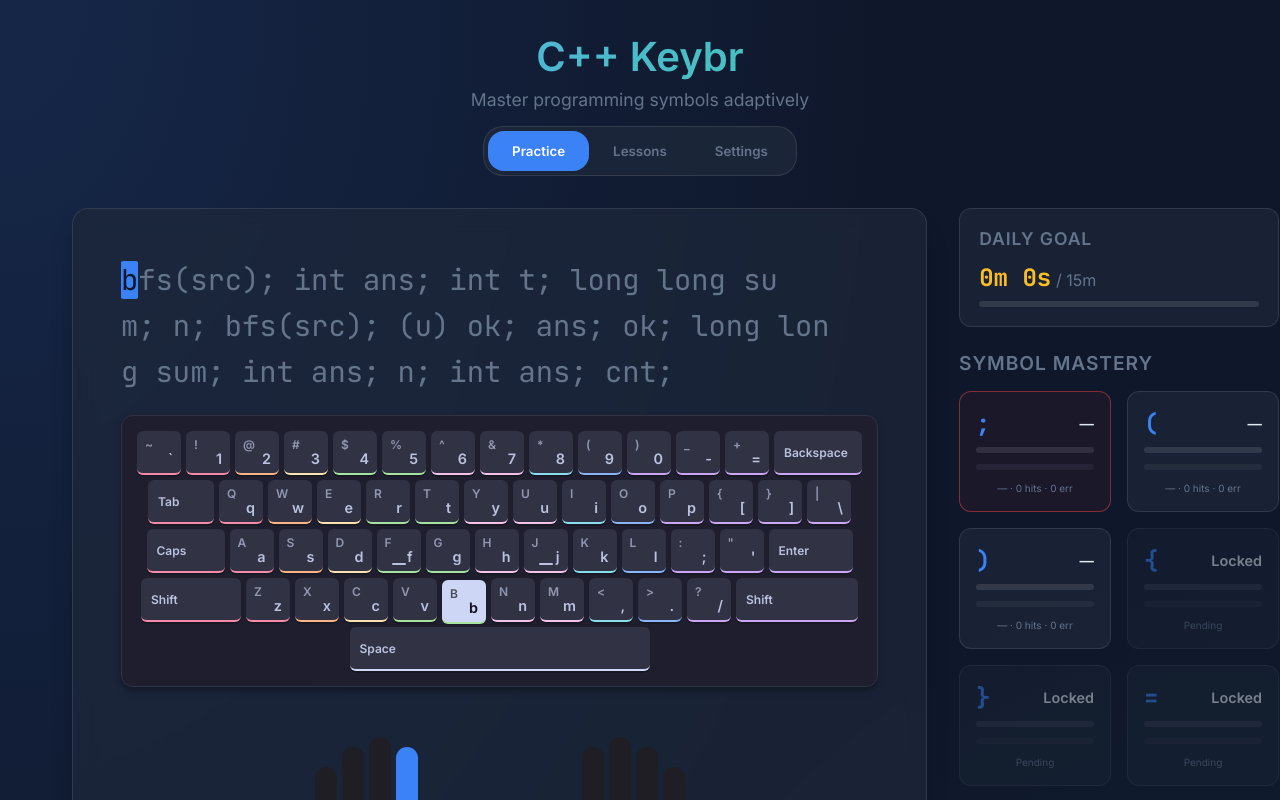
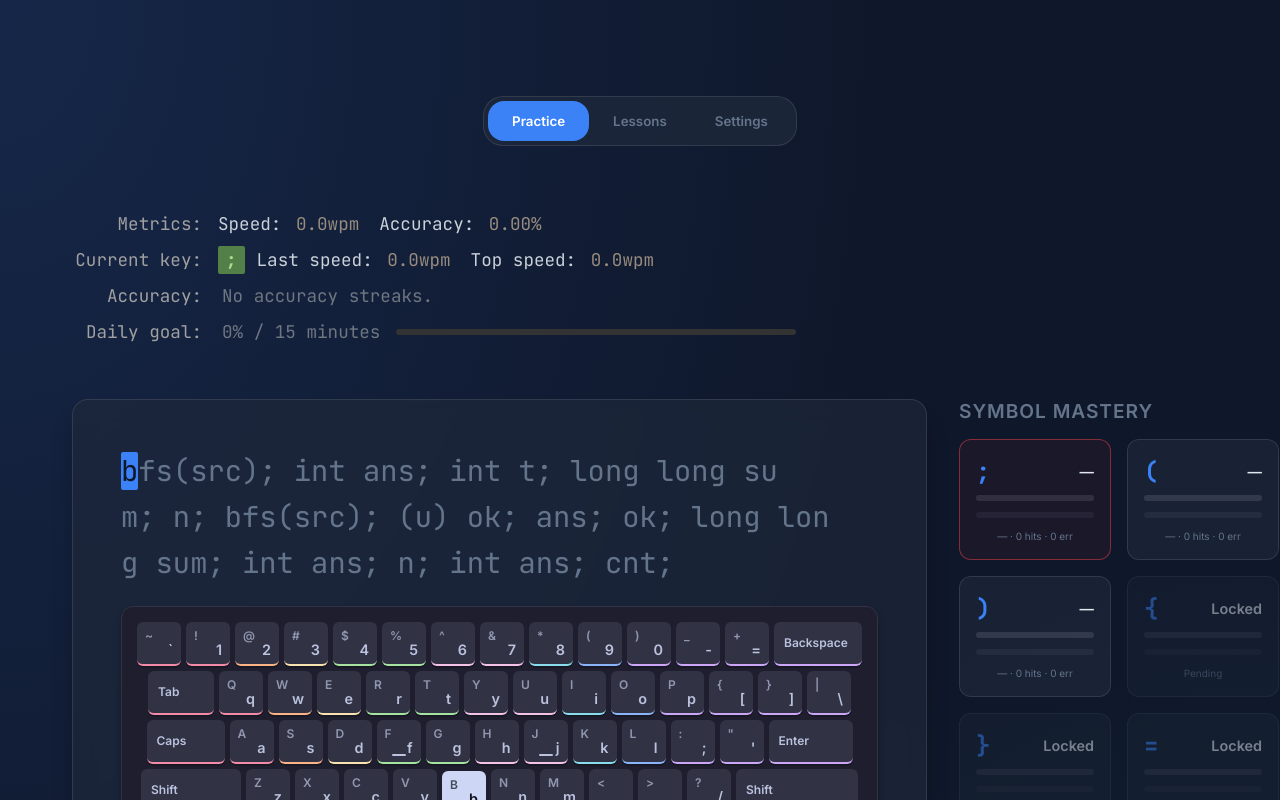
Before and after one commit to SagarPalled/cpp-keybr, a React (Vite) app: page / in a window 1280 px wide. Shown: the top 800 px of the page. Built offline with nearby package versions, Linux system fonts and the light colour scheme.

Commit message:
feat: redesign top layout with MetricsDashboard

```diff
--- a/src/App.css
+++ b/src/App.css
@@ -27,7 +27,8 @@ body {
   min-height: 100vh;
   display: flex;
   justify-content: center;
-  align-items: center;
+  align-items: flex-start;
+  padding-top: 4rem;
 }
 
 .app-container {
@@ -241,6 +242,12 @@ main {
   align-items: center;
   gap: 1rem;
   margin-top: 1rem;
+}
+
+.mode-toggle-container {
+  display: flex;
+  justify-content: center;
+  margin-bottom: 2rem;
 }
 
 .mode-toggle {
--- a/src/App.tsx
+++ b/src/App.tsx
@@ -3,6 +3,7 @@ import { KeybrAlgo } from './algo/KeybrAlgo';
 import { SnippetGenerator } from './algo/SnippetGenerator';
 import { LESSONS, generateLessonSnippet } from './algo/Lessons';
 import { Keyboard } from './components/Keyboard';
+import { MetricsDashboard } from './components/MetricsDashboard';
 import './App.css';
 
 interface DailyProgress {
@@ -200,12 +201,7 @@ function App() {
       tabIndex={0}
       ref={containerRef}
     >
-      <header>
-        <div className="header-titles">
-          <h1>C++ Keybr</h1>
-          <p>Master programming symbols adaptively</p>
-        </div>
-        <div className="header-controls">
+      <div className="mode-toggle-container">
         <div className="mode-toggle">
           <button
             className={mode === 'practice' ? 'active' : ''}
@@ -227,7 +223,14 @@ function App() {
           </button>
         </div>
       </div>
-      </header>
+      {mode === 'practice' && (
+        <MetricsDashboard
+          globalStats={algo.getGlobalStats()}
+          focusedSymbol={focusedSymbol}
+          focusedStats={stats[focusedSymbol] || {}}
+          dailyProgress={dailyProgress}
+        />
+      )}
 
       <div className="app-body">
         {mode === 'settings' ? (
@@ -328,24 +331,7 @@ function App() {
       </main>
 
       <aside className="stats-dashboard">
-        {/* Daily Goal Widget */}
-        <div className="daily-goal-widget">
-          <div className="daily-goal-header">
-            <h3>Daily Goal</h3>
-          </div>
-          <div className="daily-goal-progress">
-            <div className="daily-goal-text">
-              <span className="current-time">{Math.floor(dailyProgress.activeTimeMs / 60000)}m {Math.floor((dailyProgress.activeTimeMs % 60000) / 1000)}s</span>
-              <span className="target-time">/ {dailyProgress.targetMinutes}m</span>
-            </div>
-            <div className="progress-bar">
-              <div
-                className="progress-fill daily-fill"
-                style={{ width: `${Math.min(100, (dailyProgress.activeTimeMs / (dailyProgress.targetMinutes * 60000)) * 100)}%` }}
-              ></div>
-            </div>
-          </div>
-        </div>
+
 
         {mode === 'practice' ? (
           <>
--- a/src/algo/KeybrAlgo.ts
+++ b/src/algo/KeybrAlgo.ts
@@ -418,4 +418,37 @@ export class KeybrAlgo {
     }
     return result;
   }
+
+  public getGlobalStats(): { wpm: number; accuracy: number; score: number } {
+    let totalHits = 0;
+    let totalMisses = 0;
+    let avgTimeAccumulator = 0;
+    let keysWithData = 0;
+
+    for (const sym of this.symbolProgression) {
+      const st = this.charState[sym].stats;
+      totalHits += st.hitCount;
+      totalMisses += st.missCount;
+      if (st.timeToType) {
+        avgTimeAccumulator += st.timeToType;
+        keysWithData++;
+      }
+    }
+
+    let wpm = 0;
+    if (keysWithData > 0) {
+      const avgMs = avgTimeAccumulator / keysWithData;
+      wpm = (60000 / avgMs) / 5;
+    }
+
+    let accuracy = 0;
+    const totalAttempts = totalHits + totalMisses;
+    if (totalAttempts > 0) {
+      accuracy = (totalHits / totalAttempts) * 100;
+    }
+
+    const score = totalHits * 10;
+
+    return { wpm, accuracy, score };
+  }
 }
--- /dev/null
+++ b/src/components/MetricsDashboard.css
@@ -0,0 +1,73 @@
+.metrics-dashboard {
+  font-family: 'JetBrains Mono', monospace;
+  font-size: 1.1rem;
+  line-height: 1.6;
+  color: #c9d1d9;
+  display: flex;
+  flex-direction: column;
+  gap: 8px;
+  margin-bottom: 20px;
+}
+
+.metric-row {
+  display: flex;
+  align-items: center;
+  gap: 16px;
+}
+
+.metric-label {
+  color: #a0a0a0;
+  width: 130px;
+  text-align: right;
+  flex-shrink: 0;
+}
+
+.metric-values {
+  display: flex;
+  align-items: center;
+  gap: 20px;
+}
+
+.metric-item {
+  color: #c9d1d9;
+}
+
+.metric-val {
+  color: #988c7f; /* A muted warm gray/brown like in the screenshot */
+  margin-left: 4px;
+}
+
+.text-muted {
+  color: #6e7681;
+}
+
+.current-key-box {
+  background-color: #538048; /* Dark green box */
+  color: #aedd91; /* Light green text */
+  padding: 0 8px;
+  border-radius: 2px;
+  font-weight: bold;
+  margin-right: -8px; /* Offset the gap slightly */
+}
+
+/* Daily Goal Row Specifics */
+.daily-goal-row {
+  flex-grow: 1;
+  gap: 16px;
+}
+
+.dashboard-progress-track {
+  height: 6px;
+  background-color: #333333;
+  flex-grow: 1;
+  max-width: 400px;
+  border-radius: 3px;
+  overflow: hidden;
+  position: relative;
+}
+
+.dashboard-progress-fill {
+  height: 100%;
+  background-color: #4b4b4b;
+  transition: width 0.3s ease;
+}
--- /dev/null
+++ b/src/components/MetricsDashboard.tsx
@@ -0,0 +1,81 @@
+import React from 'react';
+import './MetricsDashboard.css';
+import type { CharStats } from '../algo/KeybrAlgo';
+
+interface DailyProgress {
+  date: string;
+  activeTimeMs: number;
+  targetMinutes: number;
+}
+
+interface MetricsDashboardProps {
+  globalStats: { wpm: number; accuracy: number; score: number };
+  focusedSymbol: string;
+  focusedStats: CharStats;
+  dailyProgress: DailyProgress;
+}
+
+export const MetricsDashboard: React.FC<MetricsDashboardProps> = ({
+  globalStats,
+  focusedSymbol,
+  focusedStats,
+  dailyProgress,
+}) => {
+  const formatWpm = (wpm: number) => (wpm > 0 ? wpm.toFixed(1) : '0.0');
+
+  const currentWpm = focusedStats.timeToType ? (60000 / focusedStats.timeToType) / 5 : 0;
+  const topWpm = focusedStats.bestTimeToType ? (60000 / focusedStats.bestTimeToType) / 5 : 0;
+
+  const progressPercent = Math.min(100, (dailyProgress.activeTimeMs / (dailyProgress.targetMinutes * 60000)) * 100);
+
+  return (
+    <div className="metrics-dashboard">
+      <div className="metric-row">
+        <span className="metric-label">Metrics:</span>
+        <div className="metric-values">
+          <span className="metric-item">
+            Speed: <span className="metric-val">{formatWpm(globalStats.wpm)}wpm</span>
+          </span>
+          <span className="metric-item">
+            Accuracy: <span className="metric-val">{globalStats.accuracy.toFixed(2)}%</span>
+          </span>
+        </div>
+      </div>
+
+      <div className="metric-row">
+        <span className="metric-label">Current key:</span>
+        <div className="metric-values">
+          <div className="current-key-box">{focusedSymbol}</div>
+          <span className="metric-item">
+            Last speed: <span className="metric-val">{formatWpm(currentWpm)}wpm</span>
+          </span>
+          <span className="metric-item">
+            Top speed: <span className="metric-val">{formatWpm(topWpm)}wpm</span>
+          </span>
+        </div>
+      </div>
+
+      <div className="metric-row">
+        <span className="metric-label">Accuracy:</span>
+        <div className="metric-values">
+          <span className="metric-val text-muted">No accuracy streaks.</span>
+        </div>
+      </div>
+
+      <div className="metric-row">
+        <span className="metric-label">Daily goal:</span>
+        <div className="metric-values daily-goal-row">
+          <span className="metric-val text-muted">
+            {Math.floor(progressPercent)}% / {dailyProgress.targetMinutes} minutes
+          </span>
+          <div className="dashboard-progress-track">
+            <div
+              className="dashboard-progress-fill"
+              style={{ width: `${progressPercent}%` }}
+            ></div>
+          </div>
+        </div>
+      </div>
+    </div>
+  );
+};
```
Lines whose indentation alone changed are shown as unchanged.
